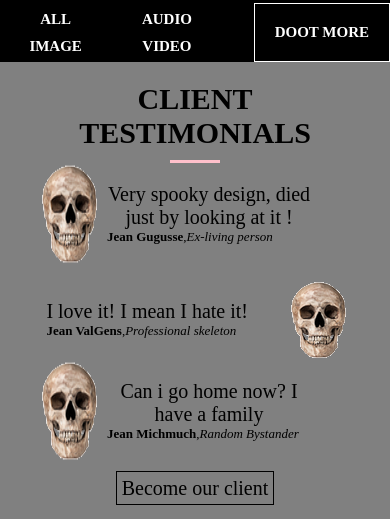
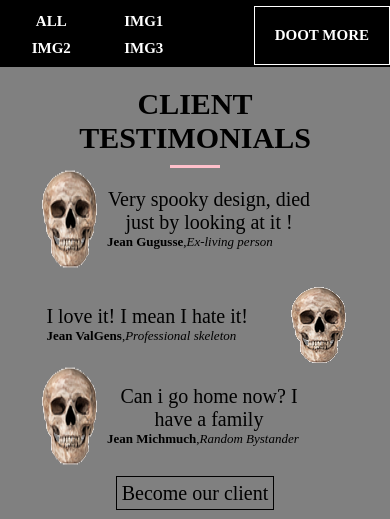
Before and after one commit to Kikuichimonji/Elan, a PHP site: page / in a window 390 px wide. Shown: the part 1344-1863 px from the top of the page. Run offline with PHP 8.4, Linux system fonts and the light colour scheme.

Commit message:
Vibes Update 31/03

```diff
--- a/Algo_PHP/Extra/ExoVibes/Index.html
+++ b/Algo_PHP/Extra/ExoVibes/Index.html
@@ -77,20 +77,21 @@
                 </section>
                 <section id="randomimg">
                     <div>
-                        <span class="image noclic"><img src="Doot.gif" alt="skull" ></span>
-                        <span class="image noclicrotate"><img src="Doot.gif" alt="skull" ></span>
-                        <span class="image Foff"><img src="Doot.gif" alt="skull"></span>
-                        <span class="image rotato"><img src="Doot.gif" alt="skull"></span>
-                        <img src="Doot.gif" alt="skull">
-                        <img src="Doot.gif" alt="skull">
+                        <span class="image noclic"><img src="Doot.gif" alt="skull" class="tri imag1"></span>
+                        <span class="image noclicrotate"><img src="Doot.gif" alt="skull" class="tri imag1"></span>
+                        <span class="image Foff "><img src="Doot.gif" alt="skull" class="tri imag3"></span>
+                        <img src="Doot.gif" alt="skull" class="tri imag3">
+                        <img src="Doot.gif" alt="skull"class="tri imag3">
+                        <img src="Doot.gif" alt="skull" class="tri imag2">
                     </div>
                     <footer>
                         <div>
-                        <a href="#">ALL</a>
-                        <a href="#">AUDIO</a>
-                        <a href="#">IMAGE</a>
-                        <a href="#">VIDEO</a></div>
-                        <a href="http://skulltrumpet.com/" target="_blank style=" style="border:1px solid white;">DOOT MORE</a>
+                            <a  id="imgall">ALL</a>
+                            <a  id="img1">IMG1</a>
+                            <a  id="img2">IMG2</a>
+                            <a  id="img3">IMG3</a>
+                        </div>
+                        <a href="http://skulltrumpet.com/" target="_blank style=" style="border:1px solid white;padding:20px;">DOOT MORE</a>
                     </footer>
                 </section>
                 <section id="testimonials">
--- a/Algo_PHP/Extra/ExoVibes/Vibes.js
+++ b/Algo_PHP/Extra/ExoVibes/Vibes.js
@@ -4,6 +4,10 @@ var accPlus = document.getElementsByClassName("plus");
 var image = document.getElementsByClassName("image");
 var burger = document.getElementById("burger");
 var aBurger = document.getElementsByClassName("aBurger");
+var imgLink1 = document.getElementById("img1");
+var imgLink2 = document.getElementById("img2");
+var imgLink3 = document.getElementById("img3");
+var imgLinkall = document.getElementById("imgall");
 var deg = 360;
 for (i = 0; i < acc.length; i++) {
 
@@ -27,9 +31,6 @@ for (i = 0; i < aBurger.length; i++) {
         document.getElementsByClassName("mainBurger")[0].classList.toggle("hiddenBurger");
     });
 }
-/*document.getElementsByClassName("mainBurger")[0].addEventListener("click",function() {
-    document.getElementsByClassName("mainBurger")[0].classList.toggle("hiddenBurger");
-});*/
 burger.addEventListener("click",function() {
     document.getElementsByClassName("mainBurger")[0].classList.toggle("hiddenBurger");
 });
@@ -53,3 +54,41 @@ for(i=0;i < image.length;i++)
 
     });
 }
+function afficheAll(){
+    var tab = document.getElementsByClassName("tri");
+    [].forEach.call(tab,function(tab){
+        tab.style.display = "initial";
+    });
+}
+
+imgLink1.addEventListener("click",function()
+{
+    afficheAll();
+    var tab = document.getElementsByClassName("imag1");
+    [].forEach.call(tab,function(tab){
+        tab.style.display = "none";
+    });
+});
+
+imgLink2.addEventListener("click",function()
+{
+    afficheAll();
+    var tab = document.getElementsByClassName("imag2");
+    [].forEach.call(tab,function(tab){
+        tab.style.display = "none";
+    });
+});
+
+imgLink3.addEventListener("click",function()
+{
+    afficheAll();
+    var tab = document.getElementsByClassName("imag3");
+    [].forEach.call(tab,function(tab){
+        tab.style.display = "none";
+    });
+});
+
+imgLinkall.addEventListener("click",function()
+    {
+        afficheAll();
+    });
--- a/Algo_PHP/Extra/ExoVibes/Vibescss.css
+++ b/Algo_PHP/Extra/ExoVibes/Vibescss.css
@@ -294,19 +303,31 @@ H1{
 {
     color:white;
     text-decoration: none;
-    padding:20px;
+    cursor: pointer;
+    transition:0.4s;
+
+}
+#randomimg footer a:hover
+{
+    font-size: 1.5em;
 }
 #randomimg footer div{
     display:flex;
     flex-wrap: wrap;
+    justify-content: space-between;
+    width:30%;
+    padding:5px;
 }
-@media all and (max-width: 550px){
+@media all and (max-width: 750px){
     #randomtext .case{
         width: 100%;
     }
     #randomimg footer div a{
         width:50%;
         padding: 5px;
+    }
+    #randomimg footer div{
+        width:50%;
     }
 }
 
```
Also changed, not shown: other parts of Algo_PHP/Extra/ExoVibes/Vibescss.css (+32 -23 lines).
